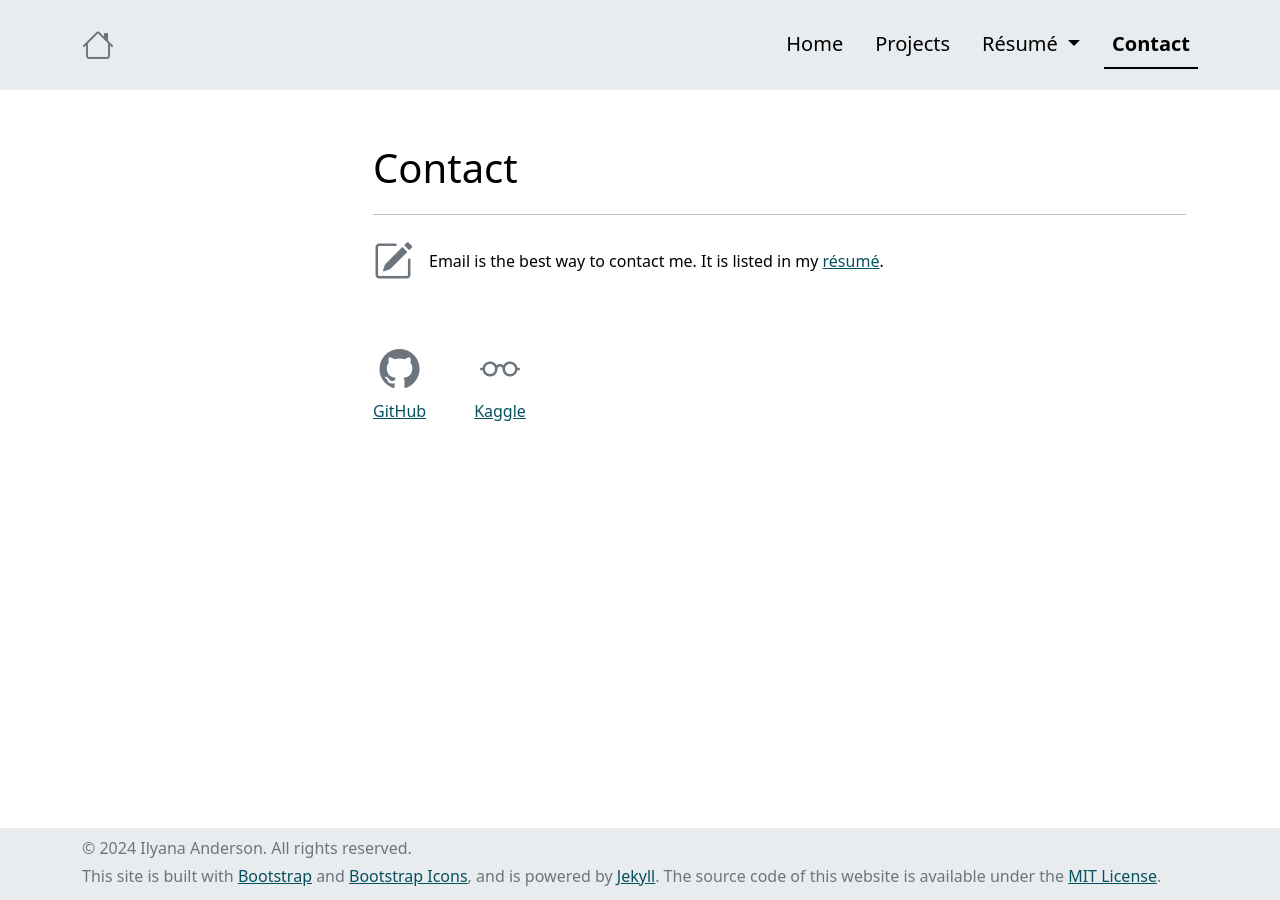
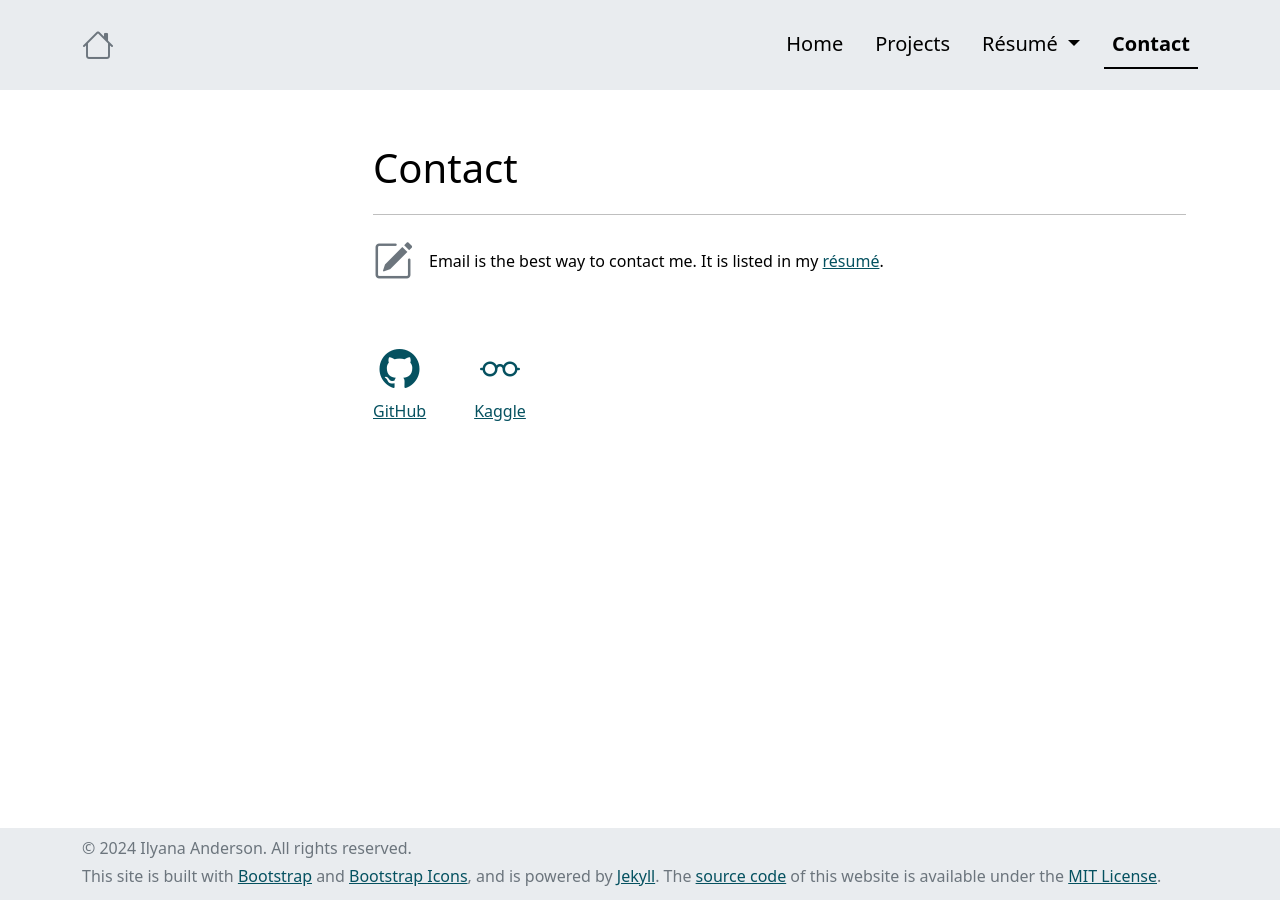
Before and after one commit to ilyanaanderson/ilyanaanderson.github.io, a Jekyll site: the page built from docs/contact.html, in a window 1280 px wide. Built offline with Jekyll 4.4.1, drawn with Linux system fonts in a browser that asks for light colours.

Commit message:
small edits

```diff
--- a/docs/_includes/footer.html
+++ b/docs/_includes/footer.html
@@ -7,8 +7,9 @@
               This site is built with
               <a class="text-info-emphasis" href="https://getbootstrap.com/">Bootstrap</a>
               and <a class="text-info-emphasis" href="https://icons.getbootstrap.com/">Bootstrap Icons</a>, and is powered by
-              <a class="text-info-emphasis" href="https://jekyllrb.com/">Jekyll</a>.
-              The source code of this website is available under the
+              <a class="text-info-emphasis" href="https://jekyllrb.com/">Jekyll</a>. The
+              <a class="text-info-emphasis" href="https://github.com/ilyanaanderson/ilyanaanderson.github.io">source code</a>
+              of this website is available under the
               <a class="text-info-emphasis" href="https://opensource.org/license/mit/">MIT License</a>.
             </p>
         </div>
--- a/docs/contact.html
+++ b/docs/contact.html
@@ -24,7 +24,7 @@ permalink: /contact
                 <!-- First element -->
                 <div class="text-center me-5">
                     <a href="https://github.com/ilyanaanderson" title="Go to GitHub profile" data-bs-toggle="tooltip">
-                        <i class="bi bi-github fs-1 text-secondary text-decoration-none"></i>
+                        <i class="bi bi-github fs-1 text-info-emphasis text-decoration-none"></i>
                     </a>
                     <div>
                         <a href="https://github.com/ilyanaanderson" class="text-info-emphasis" title="Go to GitHub profile" data-bs-toggle="tooltip">
@@ -36,7 +36,7 @@ permalink: /contact
                 <!-- Second element -->
                 <div class="text-center">
                     <a href="https://www.kaggle.com/ilyanaanderson" title="Go to Kaggle profile" data-bs-toggle="tooltip">
-                        <i class="bi bi-eyeglasses fs-1 text-secondary text-decoration-none"></i>
+                        <i class="bi bi-eyeglasses fs-1 text-info-emphasis text-decoration-none"></i>
                     </a>
                     <div>
                         <a href="https://www.kaggle.com/ilyanaanderson" class="text-info-emphasis" title="Go to Kaggle profile" data-bs-toggle="tooltip">
--- a/docs/projects.html
+++ b/docs/projects.html
@@ -30,7 +30,7 @@ permalink: /projects
                         submissions.
                     </div>
                     <div class="mb-2">
-                      <a href="https://github.com/ilyanaanderson/stanford-ribonanza-rna-folding-submission" class="text-info-emphasis text-decoration-none">
+                      <a href="https://github.com/ilyanaanderson/stanford-ribonanza-rna-folding-submission" class="text-info-emphasis text-decoration-none" title="View GitHub repository" data-bs-toggle="tooltip">
                         [Write-up and code <i class="bi bi-box-arrow-up-right fs-5"></i> ]
                       </a>
                     </div>
@@ -49,7 +49,7 @@ permalink: /projects
                       baseline models, suggesting a potential reduction in bias. Nevertheless, while these results are
                       indicative, they are not conclusive enough to firmly assert the complete removal of bias.</div>
                     <div class="mb-2">
-                      <a href="/NLP_report.pdf" class="text-info-emphasis text-decoration-none">
+                      <a href="/NLP_report.pdf" class="text-info-emphasis text-decoration-none" title="View PDF" data-bs-toggle="tooltip">
                         [PDF of the report <i class="bi bi-box-arrow-up-right fs-5"></i> ]
                       </a>
                     </div>
```
